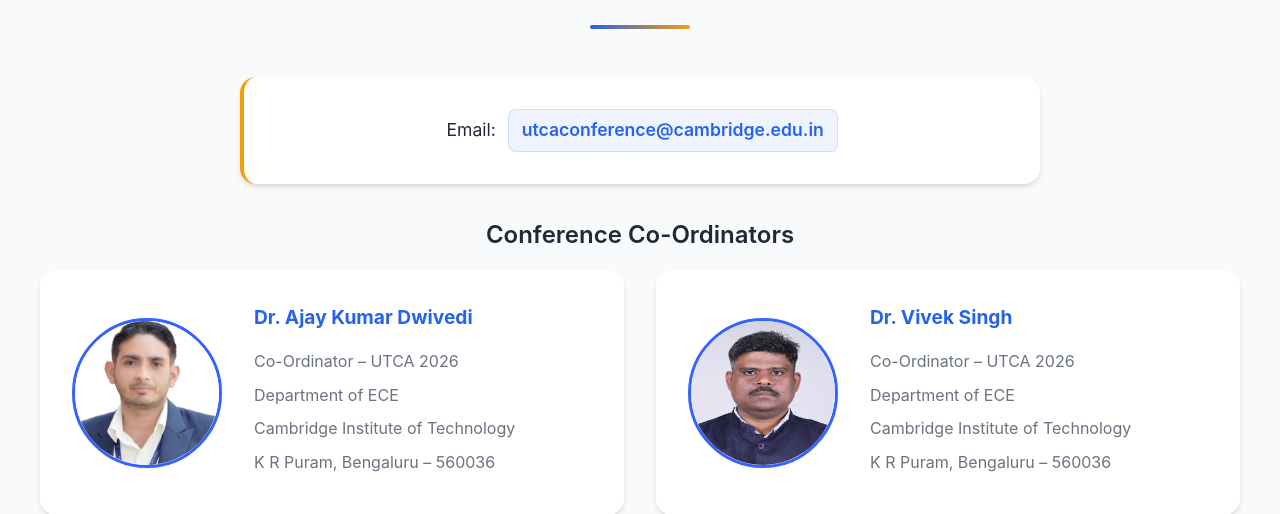
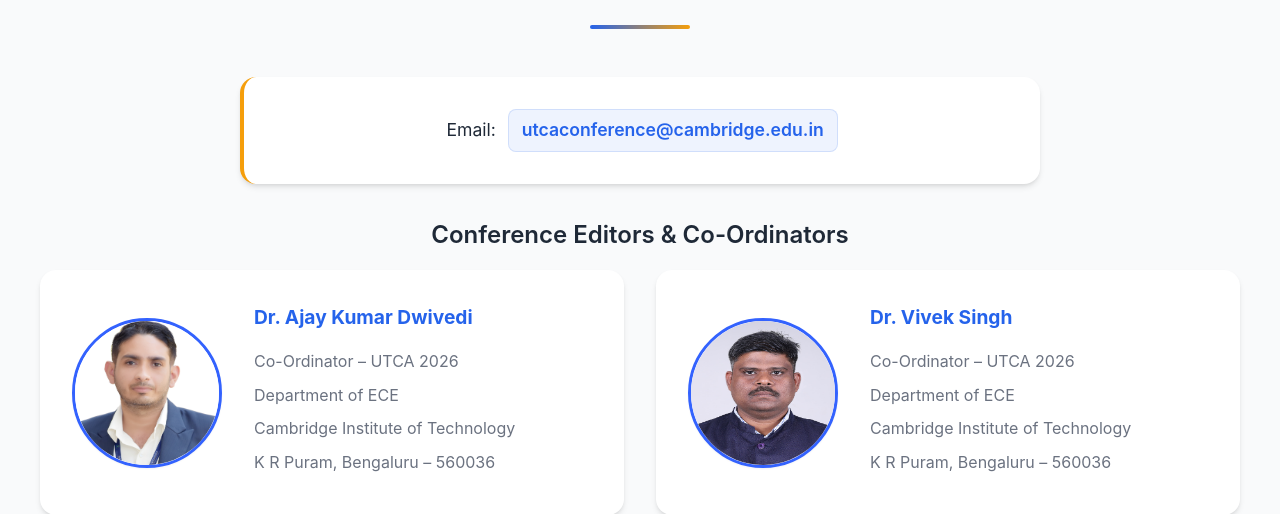
Before and after one commit to keerthivasan91/AIP-conference, a Flask app: page /contact in a window 1280 px wide. Shown: the part 235-749 px from the top of the page. Run offline with Flask 3, Linux system fonts and the light colour scheme.

Commit message:
Update contact page to correct title for Conference Editors & Co-Ordinators

```diff
--- a/templates/contact.html
+++ b/templates/contact.html
@@ -17,7 +17,7 @@ endblock %} {% block content %}
       </p>
     </div>
 
-    <h3 class="sub-heading">Conference Co-Ordinators</h3>
+    <h3 class="sub-heading">Conference Editors & Co-Ordinators</h3>
     <div class="contact-cards">
       <div class="contact-card">
         <img
```
